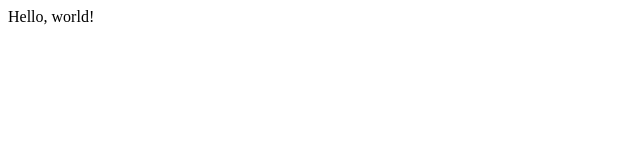
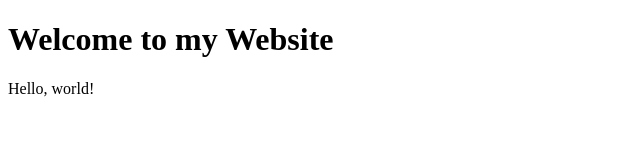
Before and after one commit to RaoufHamaissia/first-project, a plain HTML site: page index.html in a window 1280 px wide. Shown: the whole page, without its empty margins (0-640 px from the left). Drawn offline with Linux system fonts and the light colour scheme.

Commit message:
Add a heading

```diff
--- a/index.html
+++ b/index.html
@@ -6,6 +6,7 @@
     <title>Document</title>
 </head>
 <body>
+    <h1>Welcome to my Website</h1>
     Hello, world!
 </body>
 </html>
```
